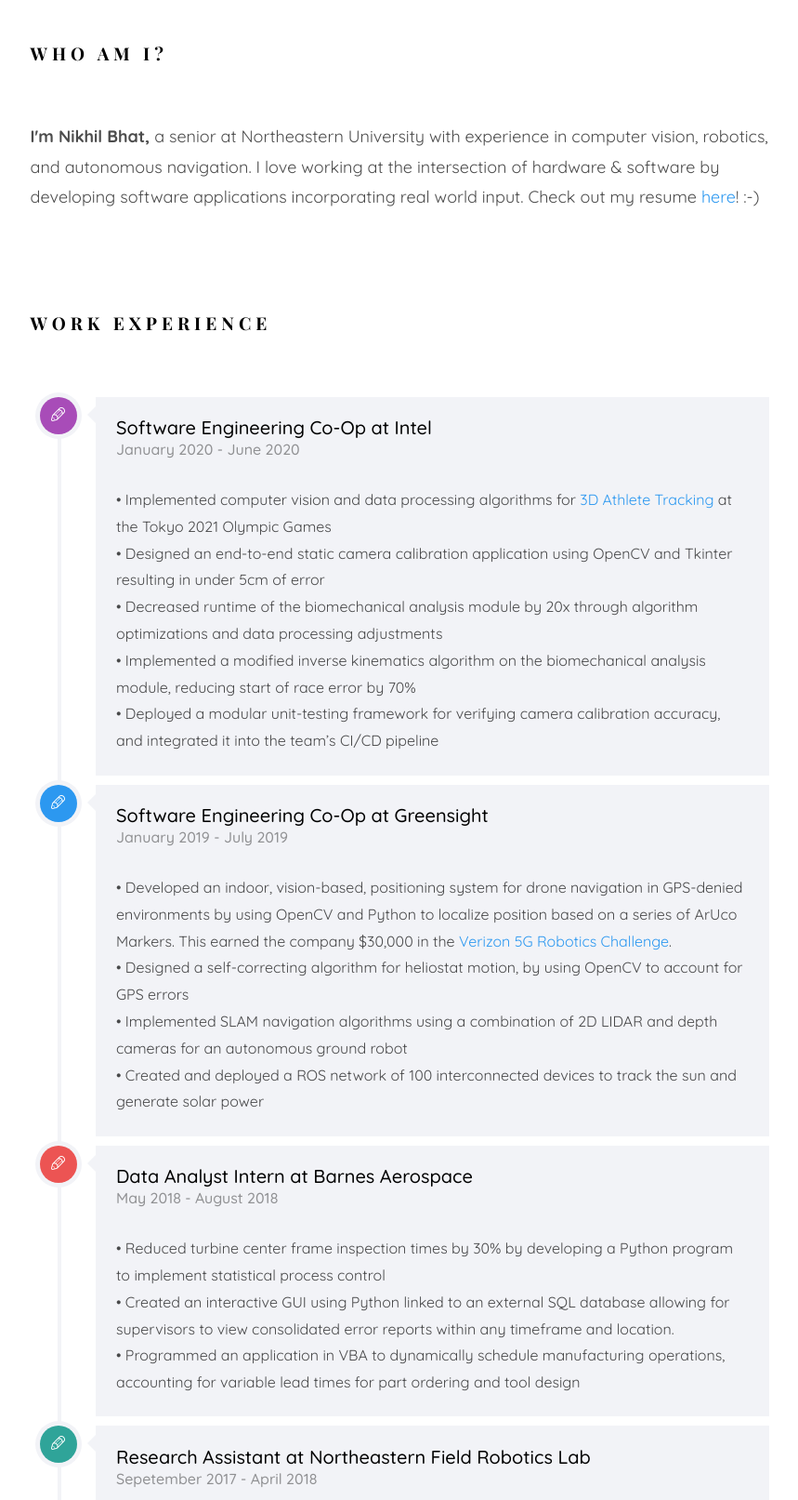
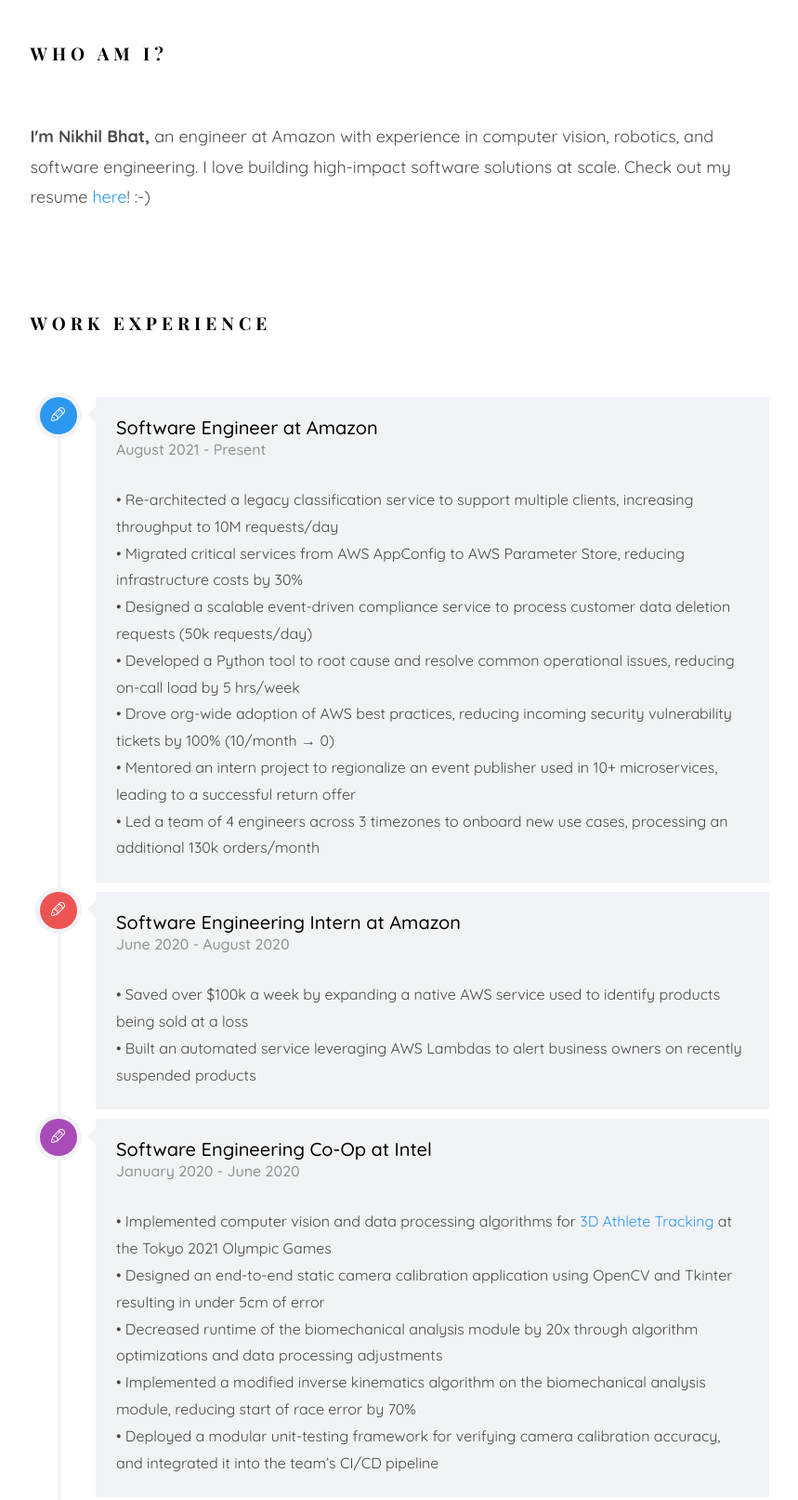
Before and after one commit to NikhilCBhat/nikhilcbhat.github.io, a plain HTML site: page index.html in a window 1280 px wide. Shown: the part 820-2433 px from the top of the page at 93% size, without its empty margins (360-1219 px from the left). Drawn offline with nearby package versions, Linux system fonts and the light colour scheme; files whose address does not match are found by name; a web font is replaced by a local one.

Commit message:
Updated resume and content to include roles at Amazon

```diff
--- a/index.html
+++ b/index.html
@@ -55,7 +55,7 @@
 			<div class="text-center">
 				<div class="author-img" style="background-image: url(images/profile.jpg);"></div>
 				<h1 id="web-logo"><a href="index.html">Nikhil Bhat</a></h1>
-				<span class="position"><a href="#"> Student </a> Northeastern University</span>
+				<span class="position"><a href="#"> SDE </a> @ Amazon</span>
 			</div>
 			<nav id="web-main-menu" role="navigation" class="navbar">
 				<div id="navbar" class="collapse">
@@ -101,7 +101,7 @@
 								<div class="col-md-12">
 									<div class="about-desc">
 										<h2 class="web-heading">Who Am I?</h2>
-										<p><strong>I'm Nikhil Bhat, </strong> a senior at Northeastern University with experience in computer vision, robotics, and autonomous navigation. I love working at the intersection of hardware & software by developing software applications incorporating real world input. Check out my resume <a href="resume.html"> here</a>! :-) </p>
+										<p><strong>I'm Nikhil Bhat, </strong> an engineer at Amazon with experience in computer vision, robotics, and software engineering. I love building high-impact software solutions at scale. Check out my resume <a href="resume.html"> here</a>! :-) </p>
 									</div>
 								</div>
 							</div>
@@ -120,6 +120,39 @@
 					<div class="row">
 						<div class="col-md-12">
 				        	<div class="timeline-centered">
+
+								<article class="timeline-entry animate-box" data-animate-effect="fadeInLeft">
+									<div class="timeline-entry-inner">
+										<div class="timeline-icon color-1">
+										<i class="icon-pen2"></i>
+										</div>
+										<div class="timeline-label">
+											<h2>Software Engineer at Amazon </br></a>
+											<span> August 2021 - Present</span></h2>
+											<r> • Re-architected a legacy classification service to support multiple clients, increasing throughput to 10M requests/day</r>
+											<br> <r> • Migrated critical services from AWS AppConfig to AWS Parameter Store, reducing infrastructure costs by 30%</r>
+											<br> <r> • Designed a scalable event-driven compliance service to process customer data deletion requests (50k requests/day)</r>
+											<br> <r> • Developed a Python tool to root cause and resolve common operational issues, reducing on-call load by 5 hrs/week</r>
+											<br> <r> • Drove org-wide adoption of AWS best practices, reducing incoming security vulnerability tickets by 100% (10/month → 0)</r>
+											<br> <r> • Mentored an intern project to regionalize an event publisher used in 10+ microservices, leading to a successful return offer</r>
+											<br> <r> • Led a team of 4 engineers across 3 timezones to onboard new use cases, processing an additional 130k orders/month</r>
+										</div>
+									</div>
+					        	</article>
+
+								<article class="timeline-entry animate-box" data-animate-effect="fadeInLeft">
+									<div class="timeline-entry-inner">
+										<div class="timeline-icon color-2">
+										<i class="icon-pen2"></i>
+										</div>
+										<div class="timeline-label">
+											<h2>Software Engineering Intern at Amazon </br></a>
+											<span> June 2020 - August 2020</span></h2>
+											<r> • Saved over $100k a week by expanding a native AWS service used to identify products being sold at a loss</r>
+											<br> <r> • Built an automated service leveraging AWS Lambdas to alert business owners on recently suspended products</r>
+										</div>
+									</div>
+					        	</article>
 
 								<article class="timeline-entry animate-box" data-animate-effect="fadeInLeft">
 									<div class="timeline-entry-inner">
@@ -297,7 +330,7 @@
 									<i class="icon-mail"></i>
 								</div>
 								<div class="web-text">
-									<p><a href="mailto:bhat.ni@northeastern.edu">bhat.ni@northeastern.edu</a></p>
+									<p><a href="mailto:nikhilcbhat@outlook.com">nikhilcbhat@outlook.com</a></p>
 								</div>
 							</div>
 
@@ -340,9 +373,9 @@
 								<div class="col-md-12">
 									<div class="about-desc">
 										<h2 class="web-heading">Friends' Websites</h2>
-										<p><strong>Daniel Castle </strong> Camera Systems Incubation EE @ Apple <br> <a href=http://www.danielscastle.com/>danielscastle.com</a> </p>
-										<p><strong>Lucas Briggs </strong> Starlink EE @ SpaceX <br> <a href=https://lucasbriggs.me/>lucasbriggs.me </a>  </p>
-										<p><strong>Shruti Rajagopalan </strong> Shopping Design UI/UX @ Amazon <br> <a href=https://shrutir.com/>shrutir.com </a>  </p>
+										<p><strong>Daniel Castle </strong> EE @ Apple <br> <a href=http://www.danielscastle.com/>danielscastle.com</a> </p>
+										<p><strong>Lucas Briggs </strong> EE @ Astranis <br> <a href=https://lucasbriggs.me/>lucasbriggs.me </a>  </p>
+										<p><strong>Shruti Rajagopalan </strong> UI/UX @ Amazon <br> <a href=https://shrutir.com/>shrutir.com </a>  </p>
 									</div>
 								</div>
 							</div>
```
Also changed, not shown: 1 other file.
